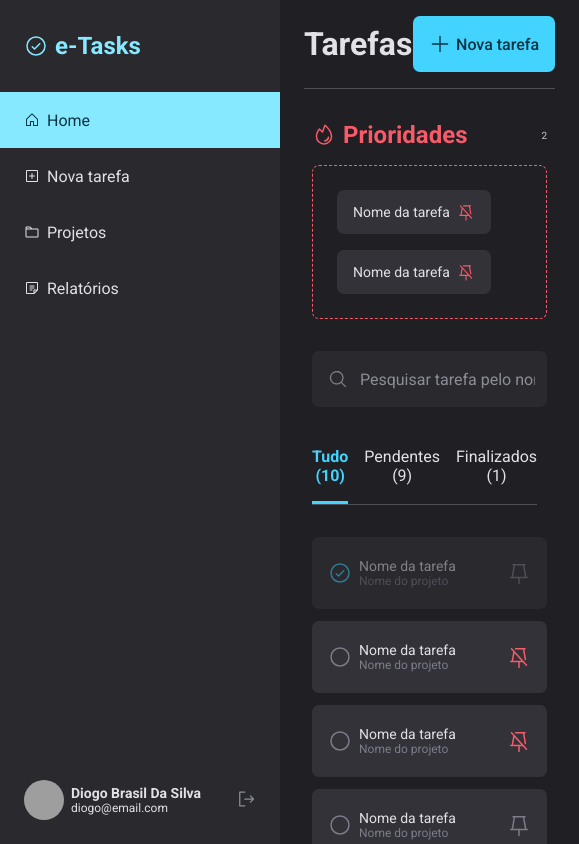
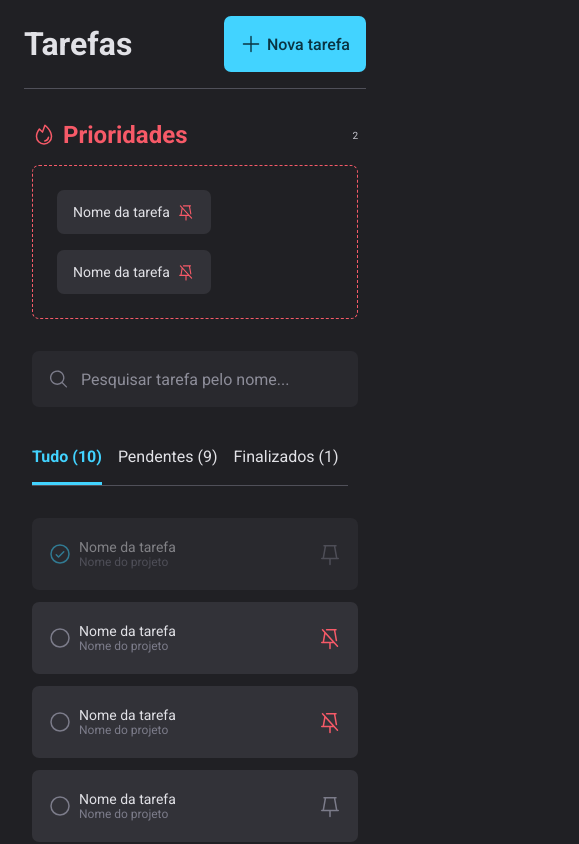
Before and after one commit to diogobrasil/e-tasks, a React (Vite) app: page / in a window 390 px wide. Shown: the whole page, 579 px wide, since content can reach past the window. Built offline with nearby package versions, Linux system fonts and the light colour scheme; grey boxes are pictures that could not be loaded.

Commit message:
Responsividade com Styled Components: Aplicando media queries na Home

```diff
--- a/src/components/SideMenu/styles.js
+++ b/src/components/SideMenu/styles.js
@@ -1,4 +1,5 @@
 import styled from "styled-components";
+import { DEVICE_BREAKPOINTS } from "../../styles/deviceBreakpoints";
 
 export const Container = styled.aside`
   grid-area: menu;
@@ -8,6 +9,11 @@ export const Container = styled.aside`
 
   display: flex;
   flex-direction: column;
+
+  @media (max-width:${DEVICE_BREAKPOINTS.MD}) {
+    grid-area: none;
+    display: none;
+  }
 `;
 
 export const Header = styled.header`
--- a/src/pages/Home/styles.js
+++ b/src/pages/Home/styles.js
@@ -1,4 +1,5 @@
 import styled from "styled-components";
+import { DEVICE_BREAKPOINTS } from "../../styles/deviceBreakpoints";
 
 export const Container = styled.div`
   width: 100%;
@@ -10,6 +11,13 @@ export const Container = styled.div`
   grid-template-areas:
     "menu top"
     "menu content";
+  @media (max-width: ${DEVICE_BREAKPOINTS.MD}) {
+    grid-template-columns: auto;
+    grid-template-rows: auto 1fr;
+    grid-template-areas:
+      "top"
+      "content";
+  }
 `;
 
 export const FixedContent = styled.section`
--- a/src/styles/global.js
+++ b/src/styles/global.js
@@ -43,7 +43,7 @@ export default createGlobalStyle`
   }
 
   ::-webkit-scrollbar {
-    width: 8px;
+    width: 0.5rem;
   }
 
   ::-webkit-scrollbar-track {
```
